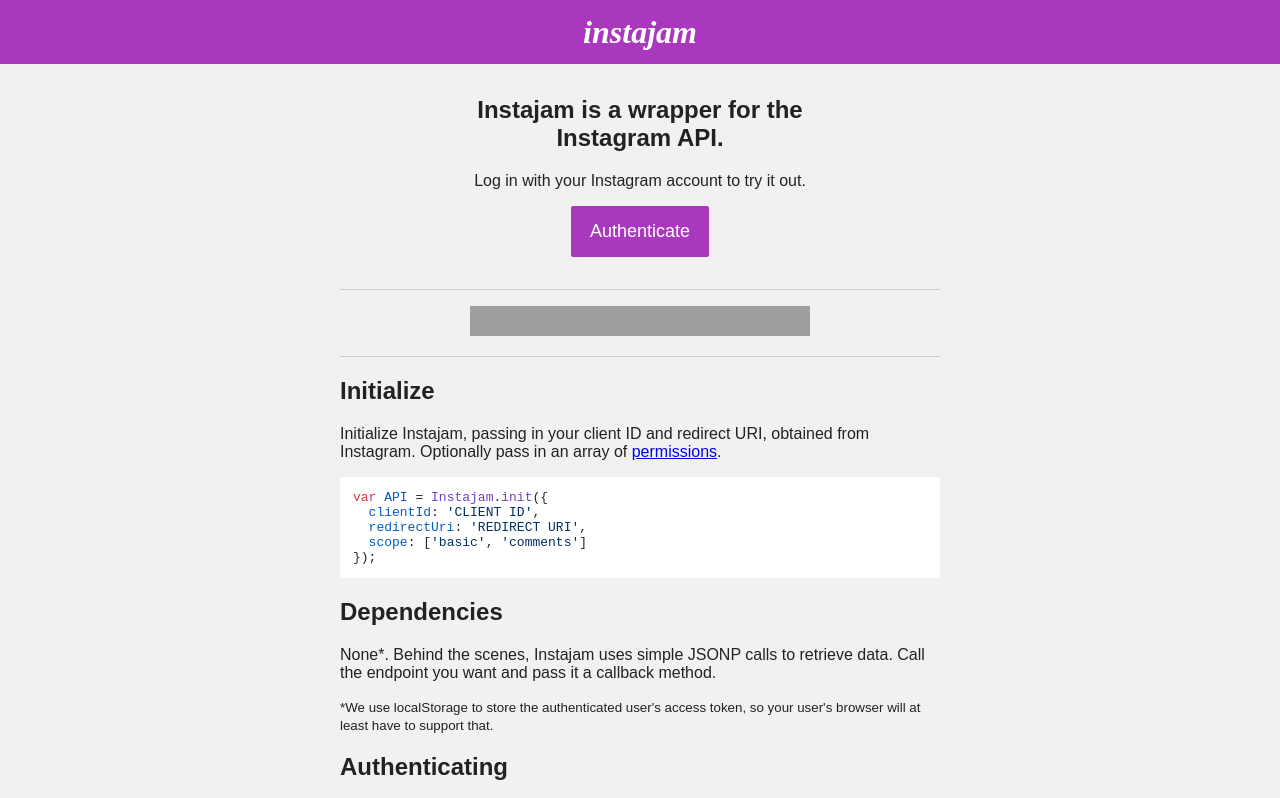
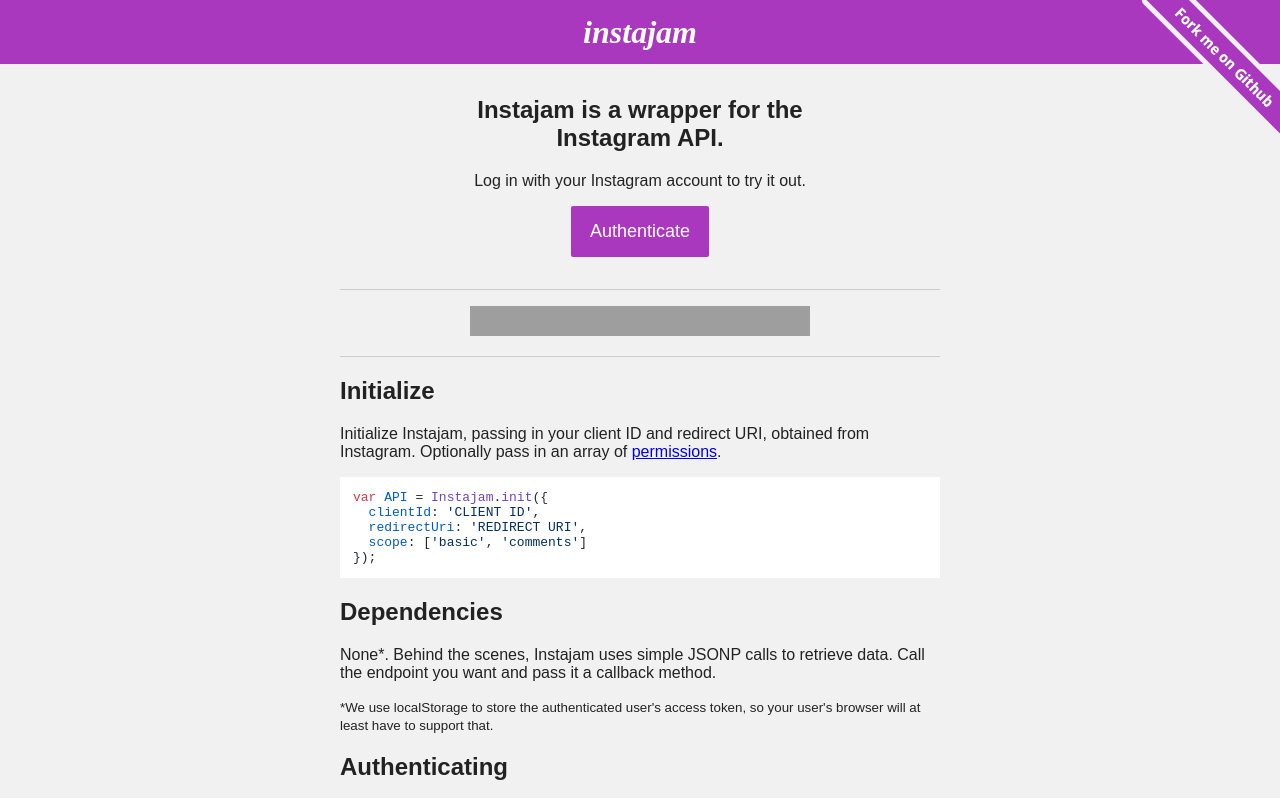
Before and after one commit to mikefowler/instajam, a website: page index.html in a window 1280 px wide. Shown: the top 798 px of the page. Drawn offline with nearby package versions, Linux system fonts and the light colour scheme; grey boxes are pictures that could not be loaded; a web font is replaced by a local one.

Commit message:
Add custom github ribbon.

```diff
--- a/css/style.css
+++ b/css/style.css
@@ -58,6 +58,13 @@
   text-align: center;
   max-width: 400px;
   margin: 2em auto;
+}
+
+.github-ribbon {
+  position: fixed;
+  top: 0;
+  right: 0;
+  z-index: 100;
 }
 
 .code {
--- a/index.html
+++ b/index.html
@@ -269,6 +269,8 @@
     <p class="clear"><button class="ladda-button align-right js-try-it" data-method="<%= method %>" data-size="small" data-style="expand-right" data-color="purple"><span class="ladda-label">Try it!</span></button></p>
   </script>
 
+  <a class="github-ribbon" href="http://github.com/mikefowler/instajam"><img src="images/github.png" alt="Fork me on Github" /></a>
+
   <script src="//cdnjs.cloudflare.com/ajax/libs/jquery/2.0.3/jquery.min.js"></script>
   <script src="//cdnjs.cloudflare.com/ajax/libs/underscore.js/1.5.1/underscore-min.js"></script>
   <script src="//cdnjs.cloudflare.com/ajax/libs/highlight.js/7.3/highlight.min.js"></script>
```
Also changed, not shown: images/github.png (added), 1 other file.
